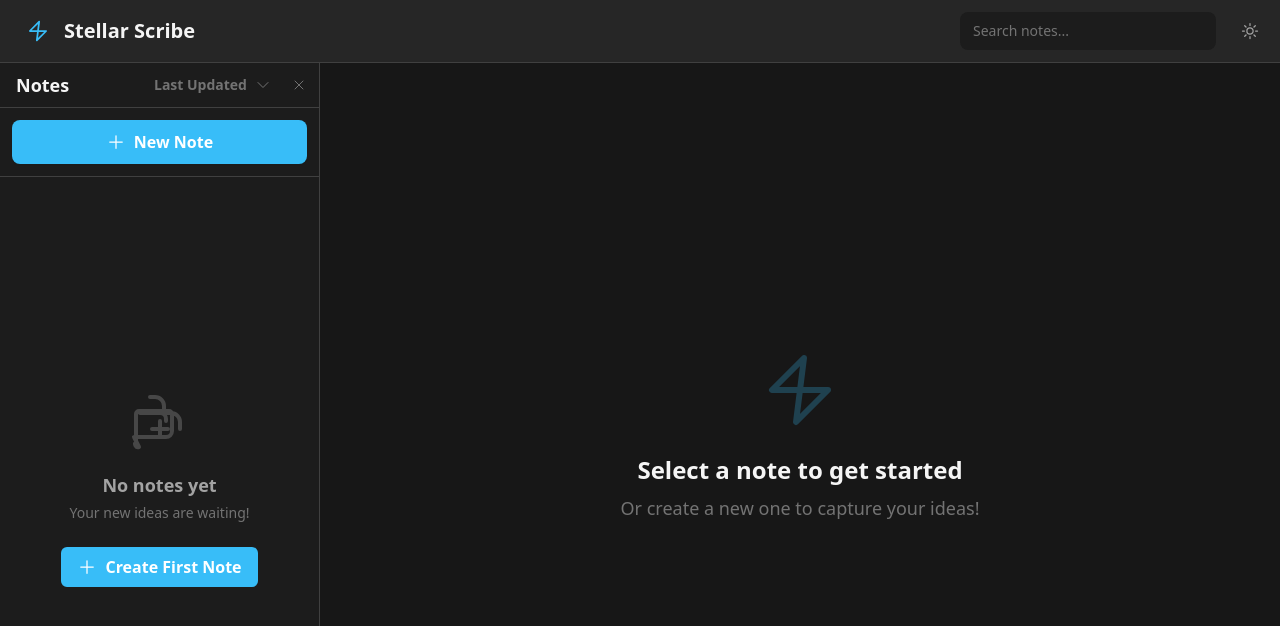
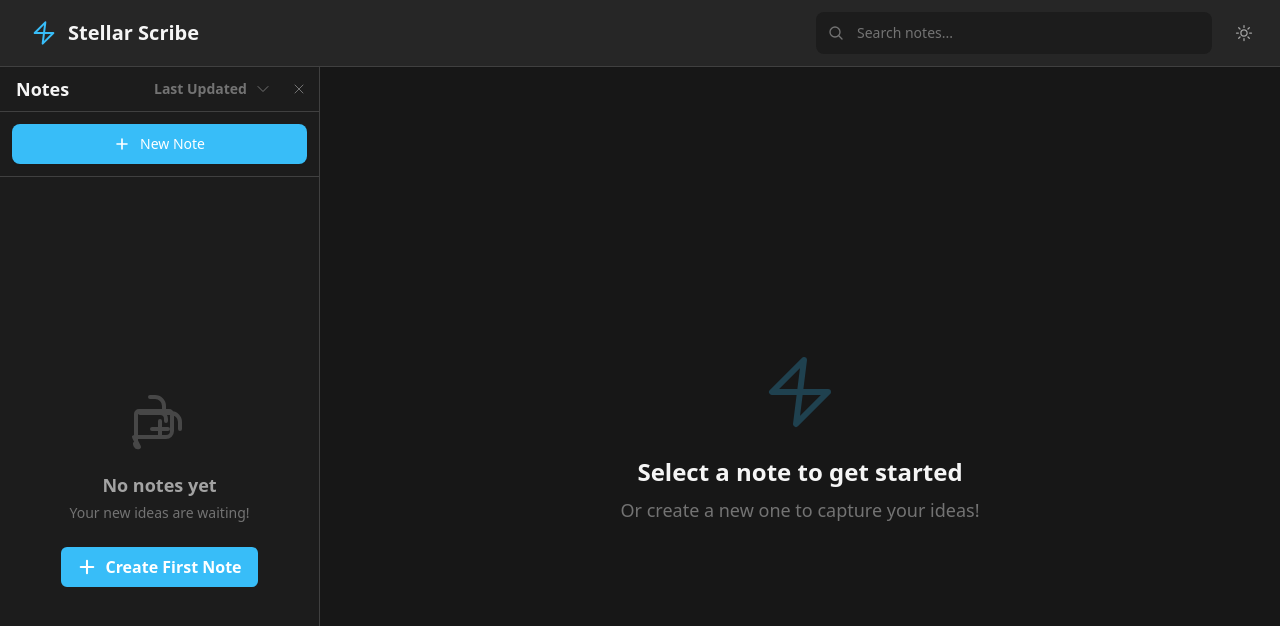
Before and after one commit to Abhishekabysm/steller-scribe, a React (Vite) app: page / in a window 1280 px wide. Shown: the top 626 px of the page. Built offline with nearby package versions, Linux system fonts and the light colour scheme.

Commit message:
feat: add SearchIcon component and integrate search functionality in AppContent style: update button styles in NoteList for better aesthetics and usability

```diff
--- a/App.tsx
+++ b/App.tsx
@@ -10,6 +10,7 @@ import LogoIcon from './components/icons/LogoIcon';
 import MenuIcon from './components/icons/MenuIcon';
 import SunIcon from './components/icons/SunIcon';
 import MoonIcon from './components/icons/MoonIcon';
+import SearchIcon from './components/icons/SearchIcon';
 
 const AppContent: React.FC = () => {
   const [notes, setNotes] = useLocalStorage<Note[]>('stellar-scribe-notes-v2', []);
@@ -107,25 +108,41 @@ const AppContent: React.FC = () => {
 
   return (
     <div className="h-screen w-screen flex flex-col font-sans antialiased">
-      <header className="flex-shrink-0 bg-surface dark:bg-dark-surface border-b border-border-color dark:border-dark-border-color p-3 flex items-center justify-between z-30 gap-3">
-        <div className="flex items-center space-x-3 flex-shrink-0">
-          <button onClick={() => setIsSidebarOpen(!isSidebarOpen)} className={`p-1 text-text-secondary dark:text-dark-text-secondary hover:text-text-primary dark:hover:text-dark-text-primary transition-colors ${isSidebarOpen ? 'md:hidden' : ''}`}>
-            <MenuIcon className="w-6 h-6"/>
+      <header className="flex-shrink-0 bg-surface dark:bg-dark-surface border-b border-border-color dark:border-dark-border-color px-4 py-3 flex items-center justify-between z-30 shadow-sm">
+        <div className="flex items-center space-x-3 flex-shrink-0 min-w-0">
+          <button
+            onClick={() => setIsSidebarOpen(!isSidebarOpen)}
+            className={`p-2 rounded-lg text-text-secondary dark:text-dark-text-secondary hover:text-text-primary dark:hover:text-dark-text-primary hover:bg-bg-secondary dark:hover:bg-dark-bg-secondary transition-all duration-200 ${isSidebarOpen ? 'md:hidden' : ''}`}
+            title="Toggle sidebar"
+          >
+            <MenuIcon className="w-5 h-5"/>
           </button>
-          <LogoIcon className="w-7 h-7 text-accent dark:text-dark-accent" />
-          <h1 className="text-xl font-bold text-text-primary dark:text-dark-text-primary hidden sm:block">Stellar Scribe</h1>
+          <div className="flex items-center space-x-2 min-w-0">
+            <LogoIcon className="w-8 h-8 text-accent dark:text-dark-accent flex-shrink-0" />
+            <h1 className="text-xl font-bold text-text-primary dark:text-dark-text-primary hidden sm:block truncate">
+              Stellar Scribe
+            </h1>
+          </div>
         </div>
-        <div className="flex items-center space-x-2 sm:space-x-4">
-          <div className="relative flex-grow sm:flex-grow-0">
+
+        <div className="flex items-center space-x-3 flex-grow max-w-md ml-4">
+          <div className="relative flex-grow">
+            <div className="absolute inset-y-0 left-0 pl-3 flex items-center pointer-events-none">
+              <SearchIcon className="w-4 h-4 text-text-muted dark:text-dark-text-muted" />
+            </div>
             <input
               type="search"
               placeholder="Search notes..."
               value={searchTerm}
               onChange={(e) => setSearchTerm(e.target.value)}
-              className="w-full sm:w-64 px-3 py-2 bg-bg-secondary dark:bg-dark-bg-secondary rounded-lg text-sm text-text-primary dark:text-dark-text-primary placeholder-text-muted dark:placeholder-dark-text-muted focus:outline-none focus:ring-2 focus:ring-accent dark:focus:ring-dark-accent focus:bg-surface dark:focus:bg-dark-surface transition-all duration-200 border border-transparent focus:border-accent dark:focus:border-dark-accent"
+              className="w-full pl-10 pr-4 py-2.5 bg-bg-secondary dark:bg-dark-bg-secondary rounded-lg text-sm text-text-primary dark:text-dark-text-primary placeholder-text-muted dark:placeholder-dark-text-muted focus:outline-none focus:ring-2 focus:ring-accent dark:focus:ring-dark-accent focus:bg-surface dark:focus:bg-dark-surface transition-all duration-200 border border-transparent focus:border-accent dark:focus:border-dark-accent"
             />
           </div>
-          <button onClick={toggleTheme} className="p-2 rounded-md hover:bg-bg-secondary dark:hover:bg-dark-bg-secondary text-text-secondary dark:text-dark-text-secondary transition-colors flex-shrink-0" title="Toggle Theme">
+          <button
+            onClick={toggleTheme}
+            className="p-2.5 rounded-lg hover:bg-bg-secondary dark:hover:bg-dark-bg-secondary text-text-secondary dark:text-dark-text-secondary hover:text-text-primary dark:hover:text-dark-text-primary transition-all duration-200 flex-shrink-0"
+            title="Toggle theme"
+          >
             {theme === 'light' ? <MoonIcon className="w-5 h-5" /> : <SunIcon className="w-5 h-5" />}
           </button>
         </div>
--- a/components/NoteList.tsx
+++ b/components/NoteList.tsx
@@ -137,10 +137,10 @@ const NoteList: React.FC<NoteListProps> = ({ notes, activeNoteId, onSelectNote,
       <div className="p-3 border-b border-border-color dark:border-dark-border-color">
         <button
           onClick={onAddNote}
-          className="w-full flex items-center justify-center space-x-2 px-4 py-2.5 bg-accent text-white rounded-lg hover:bg-accent-hover dark:bg-dark-accent dark:hover:bg-dark-accent-hover transition-colors font-semibold shadow-sm"
+          className="w-full flex items-center justify-center gap-2.5 px-4 py-3 bg-accent text-white rounded-lg hover:bg-accent/90 dark:bg-dark-accent dark:hover:bg-dark-accent/90 transition-all duration-200 font-medium shadow-sm hover:shadow-md"
         >
-          <PlusIcon className="w-5 h-5" />
-          <span>New Note</span>
+          <PlusIcon className="w-4 h-4 flex-shrink-0 stroke-current" />
+          <span className="text-sm font-medium leading-4">New Note</span>
         </button>
       </div>
       <div className="flex-grow overflow-y-auto">
--- a/components/icons/PlusIcon.tsx
+++ b/components/icons/PlusIcon.tsx
@@ -6,7 +6,7 @@ interface IconProps {
 }
 
 const PlusIcon: React.FC<IconProps> = ({ className }) => (
-    <svg xmlns="http://www.w3.org/2000/svg" fill="none" viewBox="0 0 24 24" strokeWidth={1.5} stroke="currentColor" className={className}>
+    <svg xmlns="http://www.w3.org/2000/svg" fill="none" viewBox="0 0 24 24" strokeWidth={2.5} stroke="currentColor" className={className}>
         <path strokeLinecap="round" strokeLinejoin="round" d="M12 4.5v15m7.5-7.5h-15" />
     </svg>
 );
--- /dev/null
+++ b/components/icons/SearchIcon.tsx
@@ -0,0 +1,26 @@
+import React from 'react';
+
+interface SearchIconProps {
+  className?: string;
+}
+
+const SearchIcon: React.FC<SearchIconProps> = ({ className = "w-5 h-5" }) => {
+  return (
+    <svg
+      className={className}
+      fill="none"
+      stroke="currentColor"
+      strokeWidth={2}
+      viewBox="0 0 24 24"
+      xmlns="http://www.w3.org/2000/svg"
+    >
+      <path
+        strokeLinecap="round"
+        strokeLinejoin="round"
+        d="m21 21-5.197-5.197m0 0A7.5 7.5 0 1 0 5.196 5.196a7.5 7.5 0 0 0 10.607 10.607Z"
+      />
+    </svg>
+  );
+};
+
+export default SearchIcon;
```
